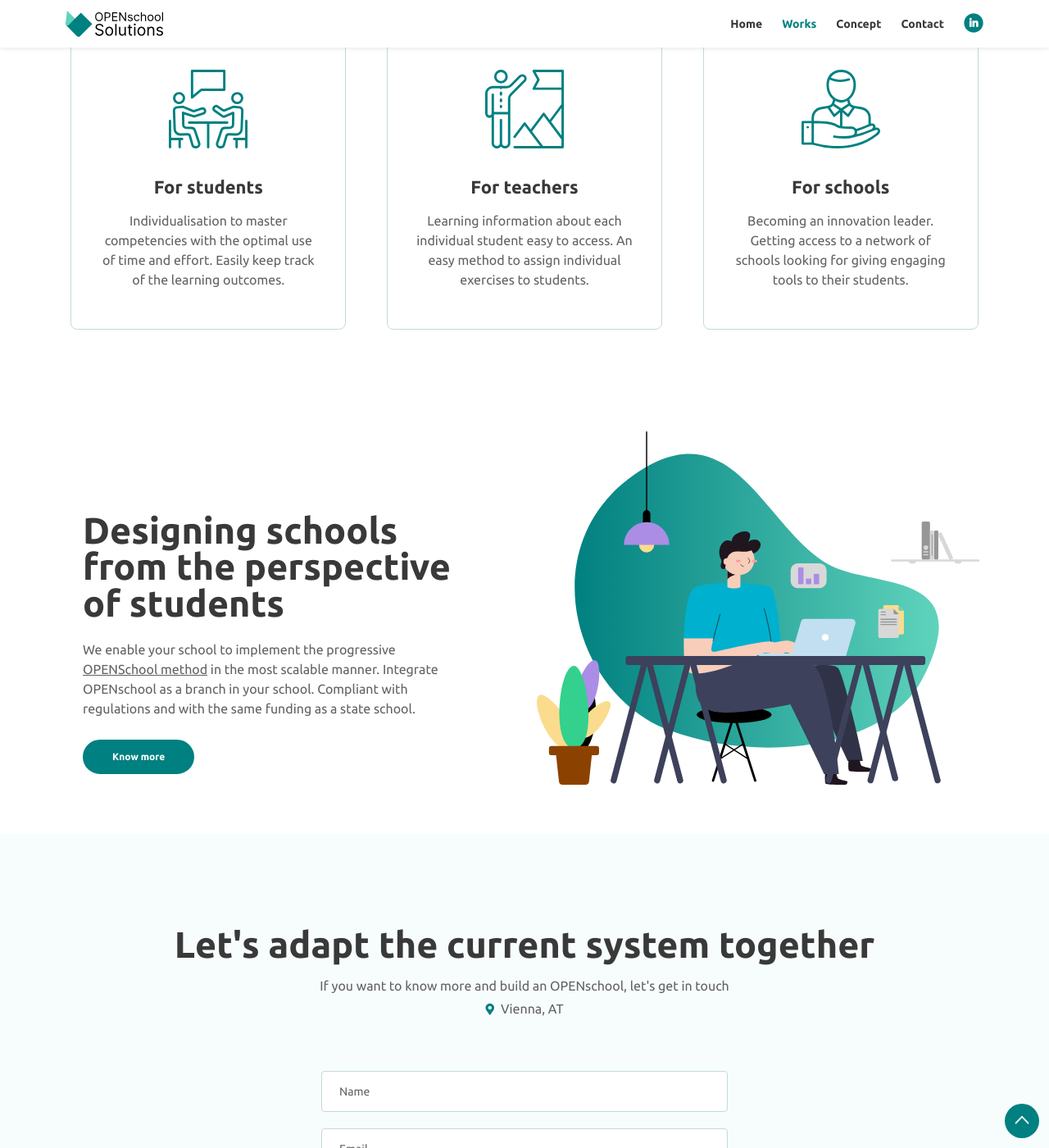
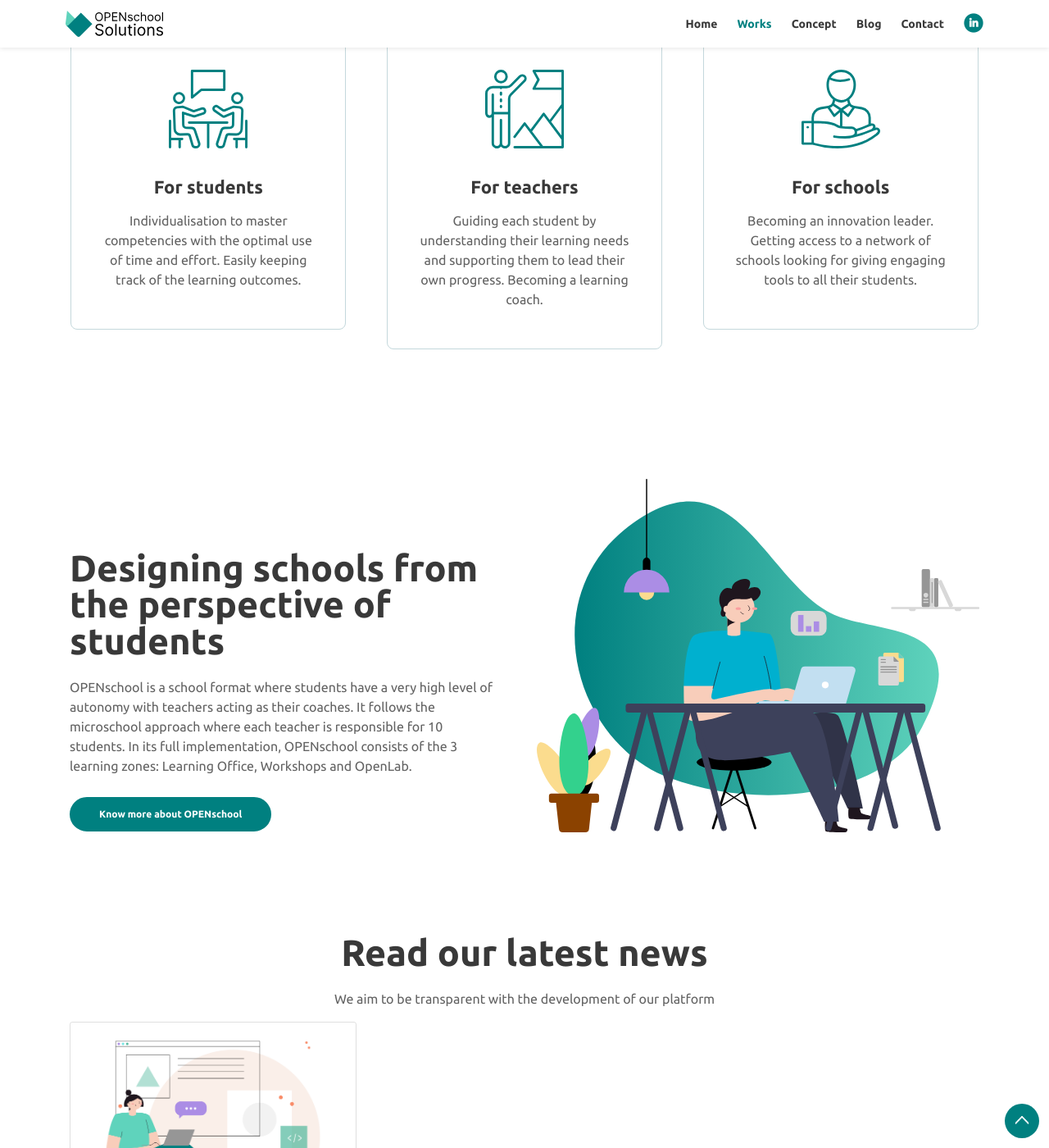
Before and after one commit to openschoolsolutions/openschoolsolutions.github.io, a Jekyll site: the page built from index.html, in a window 1280 px wide and 1400 px high, scrolled down 1176 px. Shown: the whole window at 82% size. Built offline with Jekyll 4.4.1, drawn with Linux system fonts in a browser that asks for light colours; some of the changed text lies outside the part shown.

Commit message:
Updating index.

```diff
--- a/index.html
+++ b/index.html
@@ -9,10 +9,12 @@
 	<!-- <a class="navbar-brand logo-text page-scroll" href="index.html">Evolo</a> -->
 
 	<!-- Image Logo -->
-	<a class="navbar-brand logo-image" href="index.html"><img src="/assets/images/icon-simple.svg" alt="alternative"></a>
+	<a class="navbar-brand logo-image" href="index.html"><img src="/assets/images/icon-simple.svg"
+			alt="alternative"></a>
 
 	<!-- Mobile Menu Toggle Button -->
-	<button class="navbar-toggler" type="button" data-toggle="collapse" data-target="#navbarsExampleDefault" aria-controls="navbarsExampleDefault" aria-expanded="false" aria-label="Toggle navigation">
+	<button class="navbar-toggler" type="button" data-toggle="collapse" data-target="#navbarsExampleDefault"
+		aria-controls="navbarsExampleDefault" aria-expanded="false" aria-label="Toggle navigation">
 		<span class="navbar-toggler-awesome fas fa-bars"></span>
 		<span class="navbar-toggler-awesome fas fa-times"></span>
 	</button>
@@ -28,6 +30,9 @@
 			</li>
 			<li class="nav-item">
 				<a class="nav-link page-scroll" href="#concept">Concept</a>
+			</li>
+			<li class="nav-item">
+				<a class="nav-link page-scroll" href="#blog">Blog</a>
 			</li>
 			<li class="nav-item">
 				<a class="nav-link page-scroll" href="#contact">Contact</a>
@@ -54,7 +59,8 @@
 				<div class="col-lg-6">
 					<div class="text-container">
 						<h1><span class="turquoise">OPENschool</span> Solutions</h1>
-						<p class="p-large">Fostering the imagination and creativity of students allowing them to become who they want to be</p>
+						<p class="p-large">Fostering the imagination and creativity of students allowing them to become
+							who they want to be</p>
 						<a class="btn-solid-lg page-scroll" href="#works">Learn more</a>
 					</div> <!-- end of text-container -->
 				</div> <!-- end of col -->
@@ -88,17 +94,27 @@
 							</div>
 							<div class="swiper-slide">
 								<div class="image-container">
-									<img class="img-responsive" src="/assets/images/partner-2.png" alt="alternative">
+									<img class="img-responsive" src="/assets/images/partner-2.jpg" alt="alternative">
 								</div>
 							</div>
 							<div class="swiper-slide">
 								<div class="image-container">
-									<img class="img-responsive" src="/assets/images/partner-3.png" alt="alternative">
+									<img class="img-responsive" src="/assets/images/partner-3.jpg" alt="alternative">
 								</div>
 							</div>
 							<div class="swiper-slide">
 								<div class="image-container">
-									<img class="img-responsive" src="/assets/images/partner-4.jpg" alt="alternative">
+									<img class="img-responsive" src="/assets/images/partner-4.png" alt="alternative">
+								</div>
+							</div>
+							<div class="swiper-slide">
+								<div class="image-container">
+									<img class="img-responsive" src="/assets/images/partner-5.png" alt="alternative">
+								</div>
+							</div>
+							<div class="swiper-slide">
+								<div class="image-container">
+									<img class="img-responsive" src="/assets/images/partner-6.jpg" alt="alternative">
 								</div>
 							</div>
 						</div> <!-- end of swiper-wrapper -->
@@ -118,8 +134,10 @@
 	<div class="container">
 		<div class="row">
 			<div class="col-lg-12">
-				<h2>Activating students</h2>
-				<p class="p-heading p-large">By adapting the current education environment and giving the students the tools to create and learn on their own at their own pace. Guided by teachers as facilitators and not messengers.</p>
+				<h2>More autonomy for all students</h2>
+				<p class="p-heading p-large">By adapting the current education environment and giving the students the
+					tools to create and learn on their own at their own pace. Guided by teachers as facilitators and not
+					messengers.</p>
 			</div> <!-- end of col -->
 		</div> <!-- end of row -->
 		<div class="row">
@@ -130,7 +148,8 @@
 					<img class="card-image" src="/assets/images/services-icon-1.svg" alt="alternative">
 					<div class="card-body">
 						<h4 class="card-title">For students</h4>
-						<p>Individualisation to master competencies with the optimal use of time and effort. Easily keep track of the learning outcomes.</p>
+						<p>Individualisation to master competencies with the optimal use of time and effort. Easily
+							keeping track of the learning outcomes.</p>
 					</div>
 				</div>
 				<!-- end of card -->
@@ -140,7 +159,8 @@
 					<img class="card-image" src="/assets/images/services-icon-2.svg" alt="alternative">
 					<div class="card-body">
 						<h4 class="card-title">For teachers</h4>
-						<p>Learning information about each individual student easy to access. An easy method to assign individual exercises to students.</p>
+						<p>Guiding each student by understanding their learning needs and supporting them to lead their
+							own progress. Becoming a learning coach.</p>
 					</div>
 				</div>
 				<!-- end of card -->
@@ -150,7 +170,8 @@
 					<img class="card-image" src="/assets/images/services-icon-3.svg" alt="alternative">
 					<div class="card-body">
 						<h4 class="card-title">For schools</h4>
-						<p>Becoming an innovation leader. Getting access to a network of schools looking for giving engaging tools to their students.</p>
+						<p>Becoming an innovation leader. Getting access to a network of schools looking for giving
+							engaging tools to all their students.</p>
 					</div>
 				</div>
 				<!-- end of card -->
@@ -162,14 +183,20 @@
 <!-- end of services -->
 
 <!-- Details 1 -->
-<div id="concept" class="basic-1">
+<div id="concept" class="basic-2">
 	<div class="container">
 		<div class="row">
 			<div class="col-lg-6">
 				<div class="text-container">
 					<h2>Designing schools from the perspective of students</h2>
-					<p>We enable your school to implement the progressive <a href="http://www.openschool.world" target="_blank">OPENSchool method</a> in the most scalable manner. Integrate OPENschool as a branch in your school. Compliant with regulations and with the same funding as a state school.</p>
-					<a class="btn-solid-reg" href="http://www.openschool.world" target="_blank">Know more</a>
+					<p>
+						OPENschool is a school format where students have a very high level of autonomy with teachers
+						acting as their coaches. It follows the microschool approach where each teacher is responsible
+						for 10 students. In its full implementation, OPENschool consists of the 3 learning zones:
+						Learning Office, Workshops and OpenLab.
+					</p>
+					<a class="btn-solid-reg" href="http://www.openschool.world" target="_blank">Know more about
+						OPENschool</a>
 				</div> <!-- end of text-container -->
 			</div> <!-- end of col -->
 			<div class="col-lg-6">
@@ -181,6 +208,40 @@
 	</div> <!-- end of container -->
 </div> <!-- end of basic-1 -->
 <!-- end of details 1 -->
+
+
+<!-- Contact -->
+<div id="blog" class="basic-2">
+	<div class="container">
+		<div class="row">
+			<div class="col-lg-12 text-center">
+				<h2>Read our latest news</h2>
+				<ul class="list-unstyled li-space-lg">
+					<li class="address">We aim to be transparent with the development of our platform</li>
+				</ul>
+			</div> <!-- end of col -->
+		</div> <!-- end of row -->
+		<div class="row">
+			{% for post in site.posts limit:4 %}
+			<div class="col-lg-4 col-md-6">
+				<div class="card mb-3">
+					<img class="card-img" src="/assets/images/{{ post.banner_preview }}" alt="Post image">
+					<div class="card-body">
+						<h3 class="card-title">{{ post.title }}</h4>
+						<p class="text-muted small">
+							{{ post.date | date: "%B %-d, %Y" }}
+						</p>
+						<p class="card-text">{{ post.description }}</p>
+						<a href="{{ site.baseurl }}{{ post.url }}" class="btn-solid-reg">Read More</a>
+					</div>
+				</div>
+
+			</div>
+			{% endfor %}
+		</div>
+	</div> <!-- end of container -->
+</div> <!-- end of form-2 -->
+<!-- end of contact -->
 
 <!-- Contact -->
 <div id="contact" class="form-2">
@@ -198,7 +259,8 @@
 			<div class="col">
 
 				<!-- Contact Form -->
-				<form id="contactForm" data-toggle="validator" data-focus="false" action="https://formspree.io/meqrbagb" method="POST" class="js-form" novalidate>
+				<form id="contactForm" data-toggle="validator" data-focus="false" action="https://formspree.io/meqrbagb"
+					method="POST" class="js-form" novalidate>
 					<div class="form-group">
 						<input type="text" class="form-control-input" id="cname" name="name" required>
 						<label class="label-control" for="cname">Name</label>
```
Also changed, not shown: index2.html (deleted, +0 -290 lines).
